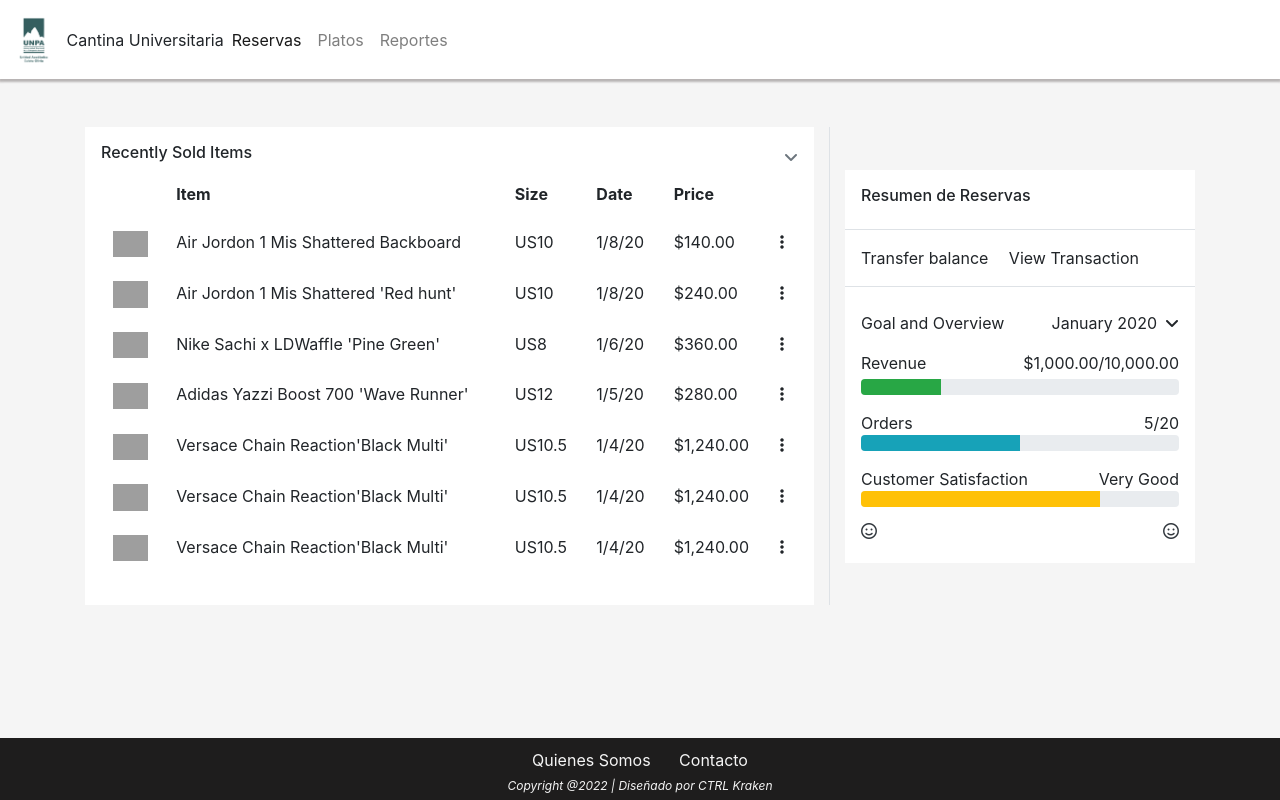
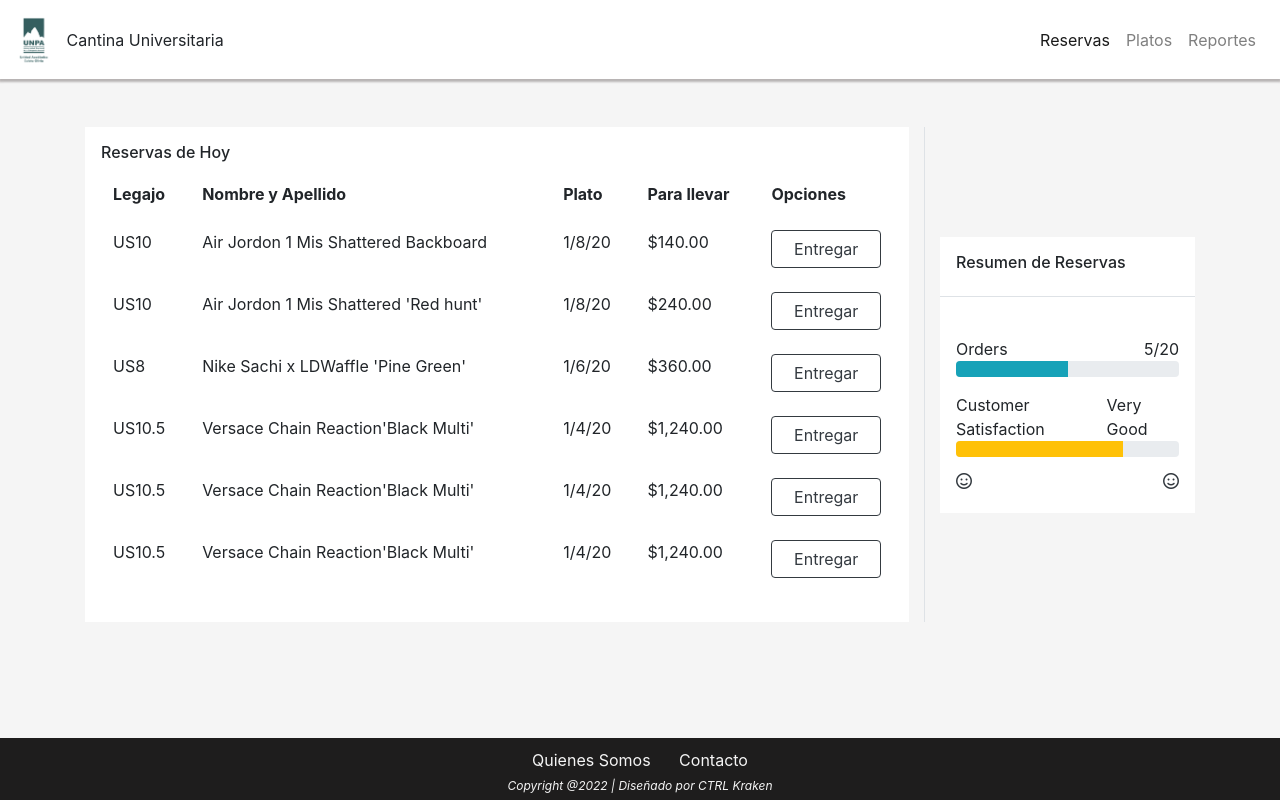
Before and after one commit to MigueXG/Cantina, a PHP site: page /Cantina/files/reservas.php in a window 1280 px wide. Run offline with PHP 8.4, Linux system fonts and the light colour scheme; some libraries are stand-ins or nearby versions; grey boxes are pictures that could not be loaded.

Commit message:
mas reserva

```diff
--- a/css/estilos.css
+++ b/css/estilos.css
@@ -138,3 +138,10 @@ footer{
 .descripcion{
     padding-bottom: 1em;
 }
+
+
+/*************** Reservas ***************/
+
+.entregado:hover{
+
+}
--- a/files/reservas.php
+++ b/files/reservas.php
@@ -22,132 +22,86 @@
         <?php
             require_once 'secciones/headerAdmin.php';
         ?>
-
         <!--Contenido del sitio-->
         <main class="Site-content">
 
             <div class="container mt-5 mb-5">
                 <div class="row g-0">
-                    <div class="col-md-8 border-right">
+                    <div class="col-md-9 border-right">
                         <div class="p-3 bg-white">
                             <div class="d-flex justify-content-between align-items-center">
-                               <h6 class="heading1">Recently Sold Items</h6>
-                               <div class="d-flex flex-row align-items-center text-muted">
-                                   <span class=" days mr-2"></span>
-                                   <i class="fa fa-angle-down"></i>
-
-                               </div>
+                               <h6 class="heading1">Reservas de Hoy</h6>
                             </div>
                             <div class="table-responsive">
                             <table class="table table-borderless">
                                <thead>
-                                   <th></th>
-                                   <th>Item</th>
-                                   <th>Size</th>
-                                   <th>Date</th>
-                                   <th>Price</th>
-                                   <th></th>
-
-
+                                   <th>Legajo</th>
+                                   <th>Nombre y Apellido</th>
+                                   <th>Plato</th>
+                                   <th>Para llevar</th>
+                                   <th>Opciones</th>
                                </thead>
-
                                <tbody>
                                     <tr>
-                                    <td><img src="https://i.imgur.com/VMsimw4.jpg" width="35"></td>
+                                        <td>US10</td>
                                         <td>Air Jordon 1 Mis Shattered Backboard</td>
-                                    <td>US10</td>
+
                                         <td>1/8/20</td>
                                         <td>$140.00</td>
-                                     <td><i class="fa fa-ellipsis-v"></i></td>
+                                        <td><a href="#" class="entregado btn btn-outline-dark">Entregar</a></td>
                                     </tr>
+                                    <tr>
+                                        <td>US10</td>
+                                        <td>Air Jordon 1 Mis Shattered 'Red hunt'</td>
 
-                                   <tr><td><img src=" https://i.imgur.com/TsEgUVp.jpg" width="35"></td>
-                                    <td>Air Jordon 1 Mis Shattered 'Red hunt'</td>
-                                    <td>US10</td>
                                         <td>1/8/20</td>
                                         <td>$240.00</td>
-                                     <td><i class="fa fa-ellipsis-v"></i></td>
+                                        <td><a href="#" class="btn btn-outline-dark">Entregar</a></td>
                                     </tr>
 
                                    <tr>
-                                    <td><img src="https://i.imgur.com/DssMflK.jpg" width="35"></td>
+                                        <td>US8</td>
                                         <td>Nike Sachi x LDWaffle 'Pine Green'</td>
-                                    <td>US8</td>
+
                                     <td>1/6/20</td>
                                     <td>$360.00</td>
-                                     <td><i class="fa fa-ellipsis-v"></i></td>
+                                     <td><a href="#" class="btn btn-outline-dark">Entregar</a></td>
                                     </tr>
                                     <tr>
-                                    <td><img src="https://i.imgur.com/eXYwGQO.jpg" width="35"></td>
-                                    <td>Adidas Yazzi Boost 700 'Wave Runner'</td>
-                                    <td>US12</td>
-                                    <td>1/5/20</td>
-                                    <td>$280.00</td>
-                                     <td><i class="fa fa-ellipsis-v"></i></td>
+                                        <td>US10.5</td>
+                                        <td>Versace Chain Reaction'Black Multi' </td>
+
+                                        <td>1/4/20</td>
+                                        <td>$1,240.00</td>
+                                         <td><a href="#" class="btn btn-outline-dark">Entregar</a></td>
                                    </tr>
                                    <tr>
-                                    <td><img src="https://i.imgur.com/jcSV512.jpg" width="35"></td>
+                                    <td>US10.5</td>
                                     <td>Versace Chain Reaction'Black Multi' </td>
-                                    <td>US10.5</td>
+
                                     <td>1/4/20</td>
                                     <td>$1,240.00</td>
-                                     <td><i class="fa fa-ellipsis-v"></i></td>
+                                     <td><a href="#" class="btn btn-outline-dark">Entregar</a></td>
                                    </tr>
                                    <tr>
-                                    <td><img src="https://i.imgur.com/DssMflK.jpg" width="35"></td>
+                                    <td>US10.5</td>
                                     <td>Versace Chain Reaction'Black Multi' </td>
-                                    <td>US10.5</td>
+
                                     <td>1/4/20</td>
                                     <td>$1,240.00</td>
-                                     <td><i class="fa fa-ellipsis-v"></i></td>
-                                   </tr>
-                                   <tr>
-                                    <td><img src="https://i.imgur.com/eXYwGQO.jpg" width="35"></td>
-                                    <td>Versace Chain Reaction'Black Multi' </td>
-                                    <td>US10.5</td>
-                                    <td>1/4/20</td>
-                                    <td>$1,240.00</td>
-                                     <td><i class="fa fa-ellipsis-v"></i></td>
+                                     <td><a href="#" class="btn btn-outline-dark">Entregar</a></td>
                                    </tr>
 
                                </tbody>
-
-
                             </table>
                             </div>
                         </div>
                     </div>
-
-                    <div class="col-md-4">
-                        <div class="p-3 bg-white">
+                    <div class="col-md-3">
+                        <div class="p-3 bg-white border-bottom">
                             <h6 class="account">Resumen de Reservas</h6>
-
-                         </div>
-                         <div class="border-top border-bottom p-3 bg-white transaction">
-                             <span class="money mr-3">Transfer balance</span>
-                             <span class="money">View Transaction</span>
                          </div>
                          <div class="p-3 py-4 bg-white">
-                            <div class="d-flex justify-content-between">
-
-                                <span class="goal">Goal and Overview</span>
-                                <span class="goal">January 2020<i class="fa fa-angle-down ml-2"></i></span>
-                            </div>
-                            <div class="progress-1 mt-3">
-
-                                <div class="d-flex justify-content-between">
-                                    <span class="revenue">Revenue</span>
-                                <span class="revenue">$1,000.00/10,000.00</span>
-
-                                </div>
-
-                                <div class="progress mt-1">
-                                  <div class="progress-bar bg-success" role="progressbar" style="width: 25%" aria-valuenow="25" aria-valuemin="0" aria-valuemax="100">
-
-                                  </div>
-                             </div>
-                            </div>
-
                             <div class="progress-2 mt-3">
                                 <div class="d-flex justify-content-between">
 
@@ -160,12 +114,9 @@
 
                                     </div>
                                 </div>
-
                             </div>
-
                             <div class="progress-3 mt-3">
                                 <div class="d-flex justify-content-between">
-
                                     <span class="customer">Customer Satisfaction</span>
                                     <span class="customer">Very Good</span>
                                 </div>
@@ -174,13 +125,10 @@
                                     <div class="progress-bar bg-warning" role="progressbar" style="width: 75%" aria-valuenow="75" aria-valuemin="0" aria-valuemax="100"></div>
                                 </div>
                             </div>
-
                                  <div class="d-flex justify-content-between mt-3 text-dark">
                                     <i class="fa fa-smile-o"></i>
                                     <i class="fa fa-smile-o"></i>
-
                                  </div>
-
                         </div>
                     </div>
                 </div>
--- a/files/secciones/headerAdmin.php
+++ b/files/secciones/headerAdmin.php
@@ -4,12 +4,11 @@
                     <img src="img/logo.png" alt="" height="50px" class="d-inline-block align-text-top">
                 </a>
                 Cantina Universitaria
-                </a>
 
             <button class="navbar-toggler" type="button" data-toggle="collapse" data-target="#navbarNavAltMarkup" aria-controls="navbarNavAltMarkup" aria-expanded="false" aria-label="Toggle navigation">
               <span class="navbar-toggler-icon"></span>
             </button>
-            <div class="collapse navbar-collapse" id="navbarNavAltMarkup">
+            <div class="collapse navbar-collapse justify-content-end" id="navbarNavAltMarkup">
               <div class="navbar-nav">
                 <a class="nav-link active" href="#">Reservas <span class="sr-only">(current)</span></a>
                 <a class="nav-link" href="#">Platos</a>
```
Lines whose indentation alone changed are shown as unchanged.
